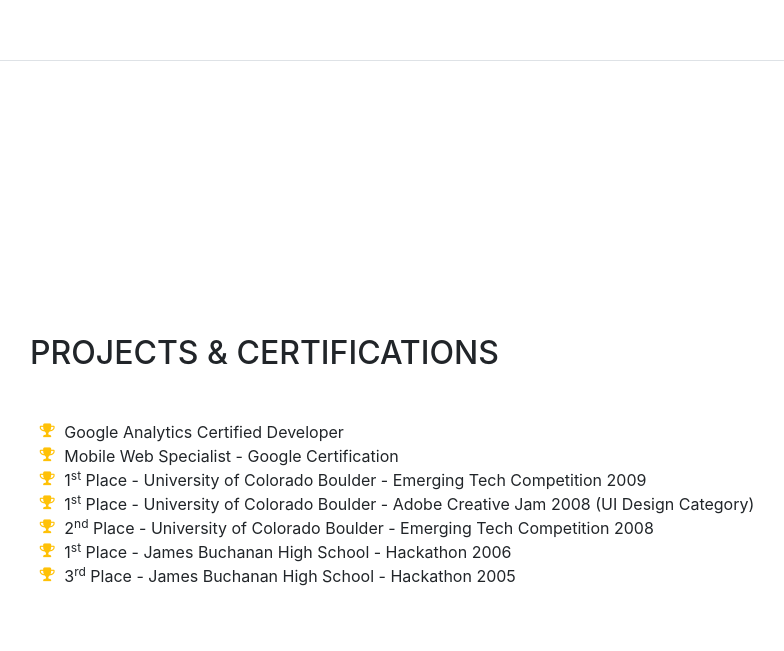
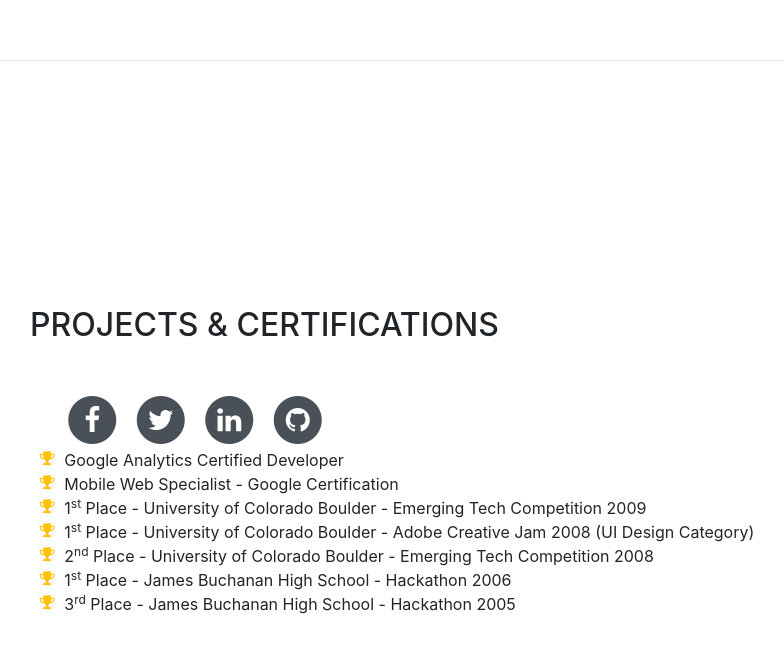
Before and after one commit to BrianMichaelTaylor/BrianMichaelTaylor.github.io, a website with bundled scripts: page index.html in a window 1280 px wide. Shown: the part 4194-4845 px from the top of the page, without its empty margins (290-1074 px from the left). Built offline with nearby package versions, Linux system fonts and the light colour scheme; a web font is replaced by a local one.

Commit message:
added links

```diff
--- a/index.html
+++ b/index.html
@@ -74,7 +74,7 @@
           <p class="mb-5">I am a mechanical engineer, with experience in 3D printed funtional prototypes as well as consumer deliverable's. With an entrepreneural mindset I have developed a passion for customer interaction and satisfaction.</p>
           <ul class="list-inline list-social-icons mb-0">
             <li class="list-inline-item">
-              <a href="#">
+              <a href="https://www.facebook.com/brianmtaylor22">
                 <span class="fa-stack fa-lg">
                   <i class="fa fa-circle fa-stack-2x"></i>
                   <i class="fa fa-facebook fa-stack-1x fa-inverse"></i>
@@ -98,7 +98,7 @@
               </a>
             </li>
             <li class="list-inline-item">
-              <a href="#">
+              <a href="https://github.com/BrianMichaelTaylor">
                 <span class="fa-stack fa-lg">
                   <i class="fa fa-circle fa-stack-2x"></i>
                   <i class="fa fa-github fa-stack-1x fa-inverse"></i>
@@ -262,6 +262,40 @@
         <div class="my-auto">
           <h2 class="mb-5">Projects &amp; Certifications</h2>
           <ul class="fa-ul mb-0">
+              <ul class="list-inline list-social-icons mb-0">
+            <li class="list-inline-item">
+              <a href="https://www.facebook.com/brianmtaylor22">
+                <span class="fa-stack fa-lg">
+                  <i class="fa fa-circle fa-stack-2x"></i>
+                  <i class="fa fa-facebook fa-stack-1x fa-inverse"></i>
+                </span>
+              </a>
+            </li>
+            <li class="list-inline-item">
+              <a href="#">
+                <span class="fa-stack fa-lg">
+                  <i class="fa fa-circle fa-stack-2x"></i>
+                  <i class="fa fa-twitter fa-stack-1x fa-inverse"></i>
+                </span>
+              </a>
+            </li>
+            <li class="list-inline-item">
+              <a href="https://www.linkedin.com/in/brian-taylor-136bab97/">
+                <span class="fa-stack fa-lg">
+                  <i class="fa fa-circle fa-stack-2x"></i>
+                  <i class="fa fa-linkedin fa-stack-1x fa-inverse"></i>
+                </span>
+              </a>
+            </li>
+            <li class="list-inline-item">
+              <a href="https://github.com/BrianMichaelTaylor">
+                <span class="fa-stack fa-lg">
+                  <i class="fa fa-circle fa-stack-2x"></i>
+                  <i class="fa fa-github fa-stack-1x fa-inverse"></i>
+                </span>
+              </a>
+            </li>
+          </ul>
             <li>
               <i class="fa-li fa fa-trophy text-warning"></i>
               Google Analytics Certified Developer</li>
```
